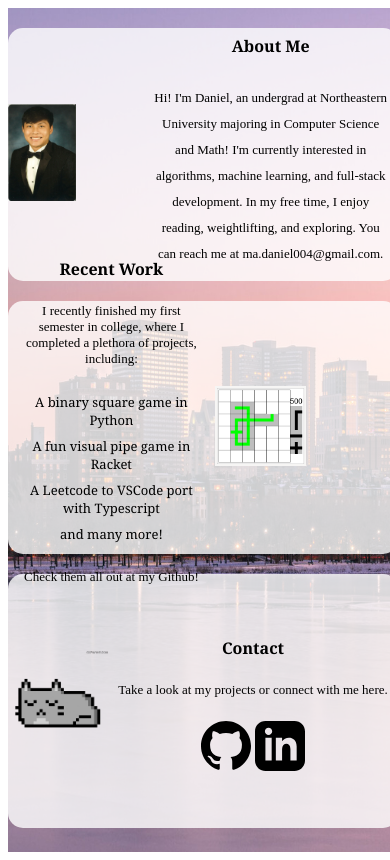
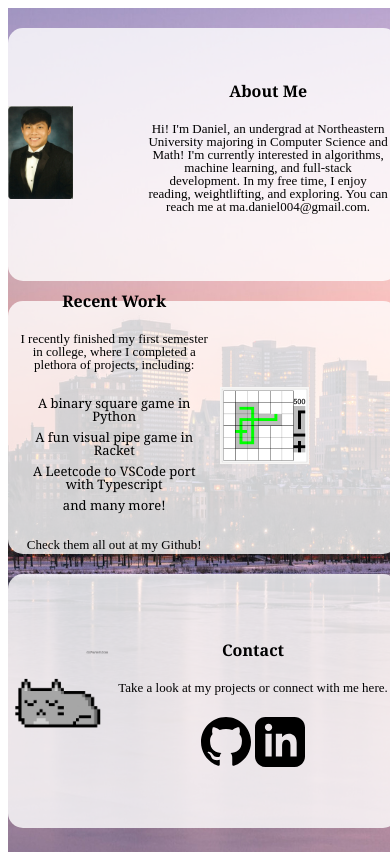
Before and after one commit to danielma4/website, a SvelteKit app: page / in a window 390 px wide. Built offline with nearby package versions, Linux system fonts and the light colour scheme.

Commit message:
more phones

```diff
--- a/src/routes/+page.svelte
+++ b/src/routes/+page.svelte
@@ -147,7 +147,8 @@
     @media screen and (max-width: 1200px) {
         .common-inner-style {
             padding: 10px;
-            width: 60%;
+            width: 70%;
+            line-height: 1;
         }
         .dan-pic img, .recent-work-image img {
             max-width: 40%;
@@ -157,7 +158,7 @@
             margin: 20px auto;
         }
         h1 {
-            font-size: 25px;
+            font-size: 20px;
         }
         .common-inner-style p {
             font-size: 12px;
@@ -169,7 +170,8 @@
     @media screen and (max-width: 450px) {
         .common-inner-style {
             padding: 10px;
-            width: 80%;
+            width: 85%;
+            line-height: 1;
         }
         .dan-pic img, .recent-work-image img {
             max-width: 50%;
```
